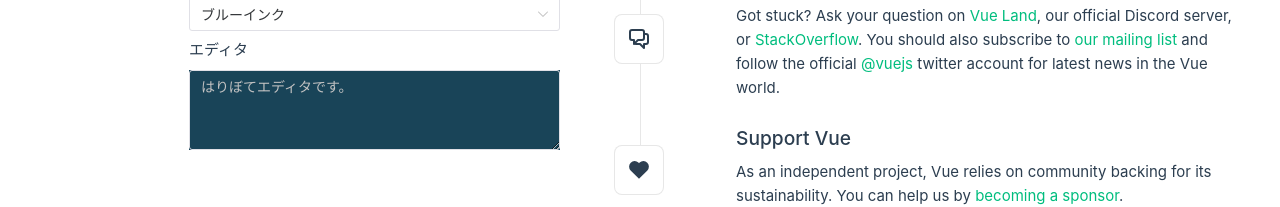
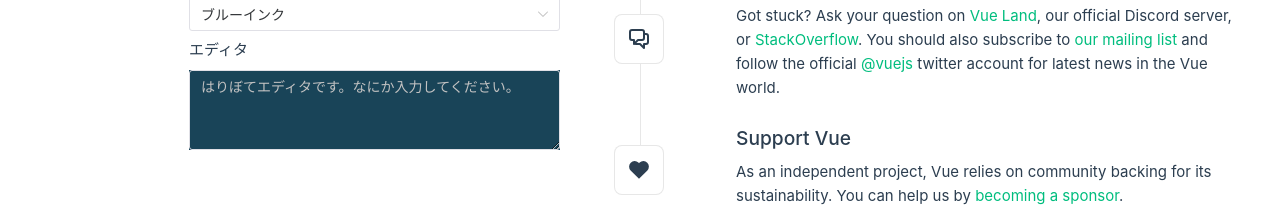
Before and after one commit to pitang1965/vue-theme, a Vue app: page / in a window 1280 px wide. Shown: the part 506-713 px from the top of the page. Built offline with nearby package versions, Linux system fonts and the light colour scheme.

Commit message:
💬 README.mdの更新他

```diff
--- a/src/components/HelloWorld.vue
+++ b/src/components/HelloWorld.vue
@@ -97,7 +97,7 @@ watch([editorColor, themeColor, isDark], setEditorColor);
       <p>エディタカラー</p>
       <n-select v-model:value="editorColor" :options="editorColorOptions" />
       <p>エディタ</p>
-      <n-input type="textarea" placeholder="はりぼてエディタです。"
+      <n-input type="textarea" placeholder="はりぼてエディタです。なにか入力してください。"
         :style="{ color: 'var(--editor-text-color)', backgroundColor: 'var(--editor-background-color)' }" />
     </n-space>
   </div>
```
Also changed, not shown: 1 other file (tests, documents, lock files or other folders).
